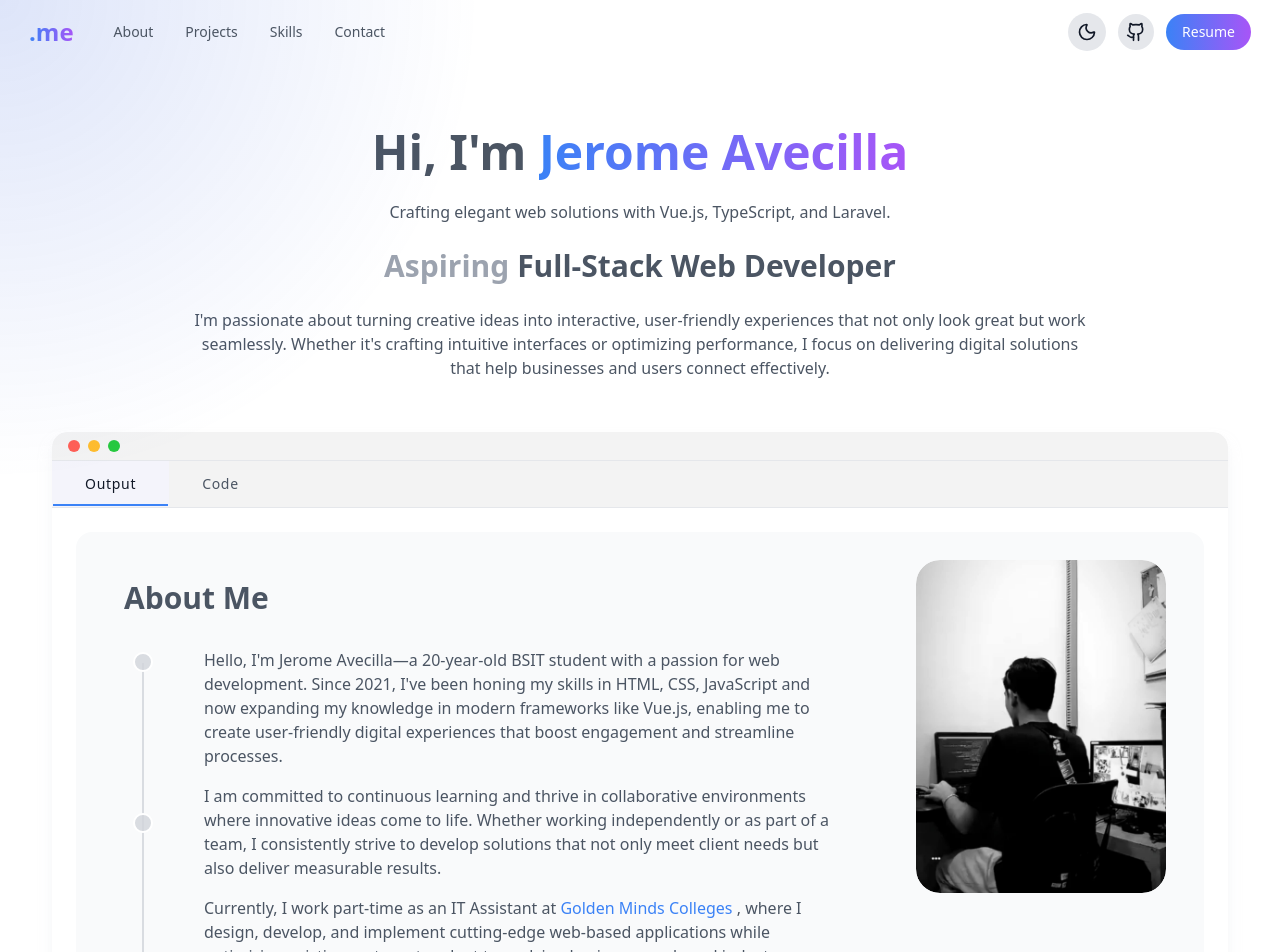
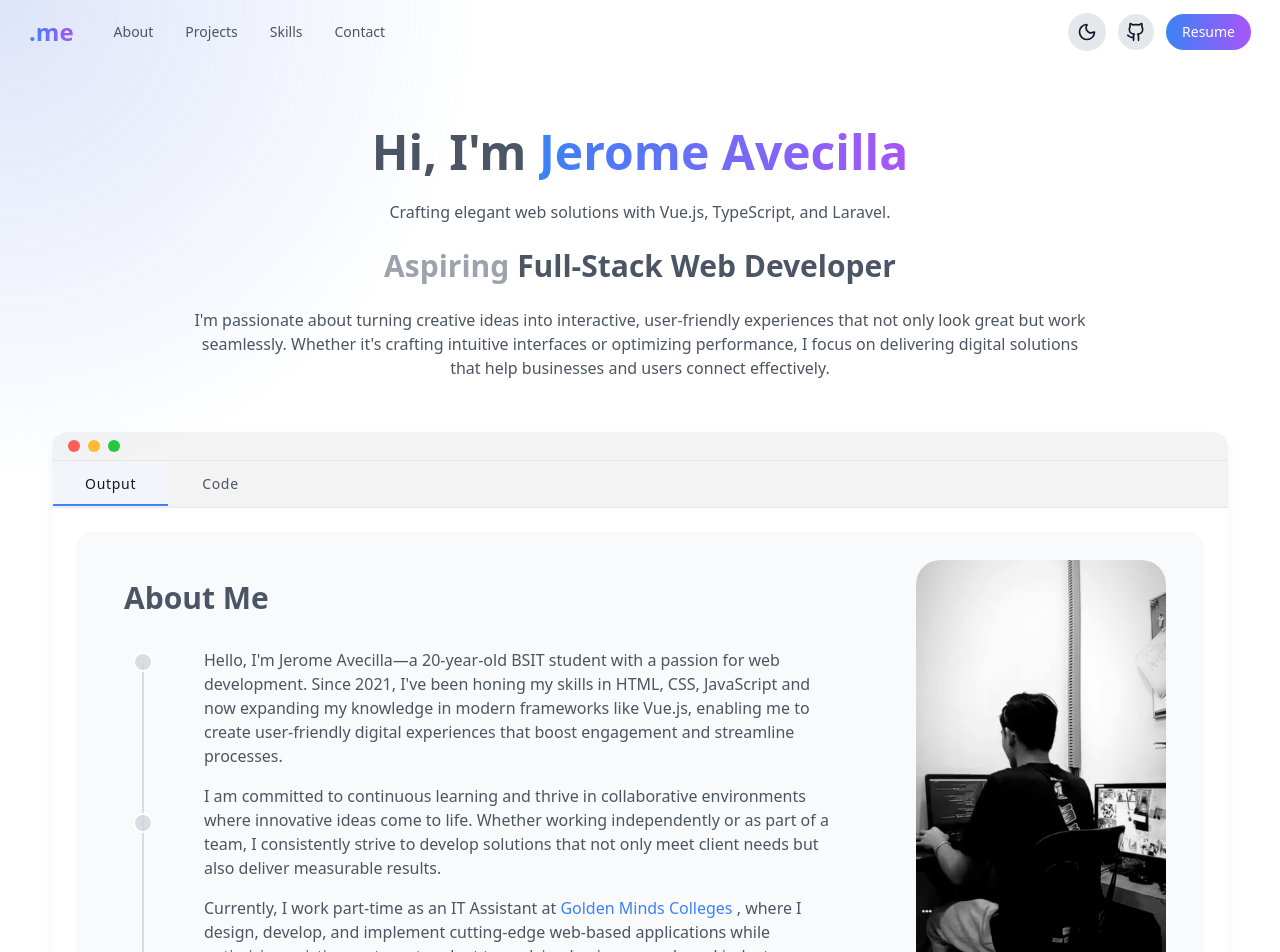
Before and after one commit to javecilla/Personal-Web-Portfolio, a Vue app: page / in a window 1280 px wide. Shown: the top 952 px of the page. Built offline with nearby package versions, Linux system fonts and the light colour scheme.

Commit message:
Update(AboutMe): adjust aspect ratio of image

```diff
--- a/index.html
+++ b/index.html
@@ -220,12 +220,7 @@
 				loading="lazy"
 			></iframe>
 		</noscript>
-		<div id="app">
-			<!-- Initial loading state -->
-			<div id="loading" class="fixed inset-0 flex items-center justify-center bg-white dark:bg-[#060606]">
-				<div class="animate-spin rounded-full h-32 w-32 border-t-2 border-b-2 border-blue-500"></div>
-			</div>
-		</div>
+		<div id="app"></div>
 		<script type="module" src="/src/main.ts"></script>
 	</body>
 </html>
--- a/src/components/sections/overview/about-me/AboutMe.vue
+++ b/src/components/sections/overview/about-me/AboutMe.vue
@@ -182,6 +182,6 @@ onMounted(async () => {
 
 <style scoped>
 .aspect-3-4 {
-  aspect-ratio: 3 / 4;
+  aspect-ratio: 3 / 5;
 }
 </style>
```
Also changed, not shown: src/main.ts (line endings or trailing spaces), tsconfig.json (line endings or trailing spaces).
